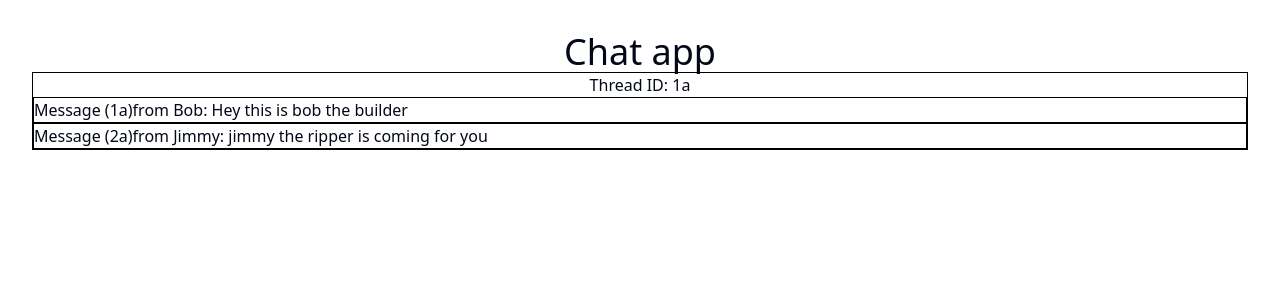
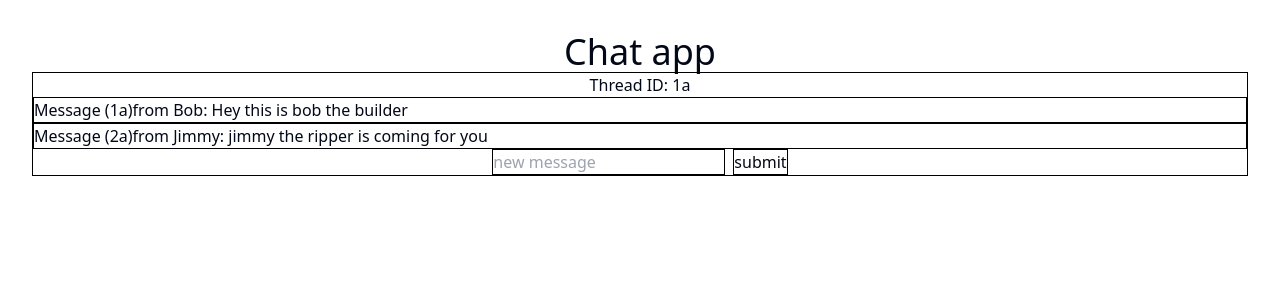
Before and after one commit to fractal-bootcamp/chat-with-me, a React (Vite) app: page /threads in a window 1280 px wide. Shown: the top 300 px of the page. Built offline with nearby package versions, Linux system fonts and the light colour scheme; no server answers.

Commit message:
add input

```diff
--- a/src/components/Thread.tsx
+++ b/src/components/Thread.tsx
@@ -27,6 +27,13 @@ export const Thread = (props: ThreadProps) => {
                 </div>
             </motion.div>
 
+            <div className="flex flex-row gap-2 justify-center">
+                <input className="border border-black" placeholder="new message">
+
+                </input>
+                <button className="border border-black" type="submit">submit</button>
+            </div>
+
         </div>
     )
 }
```
